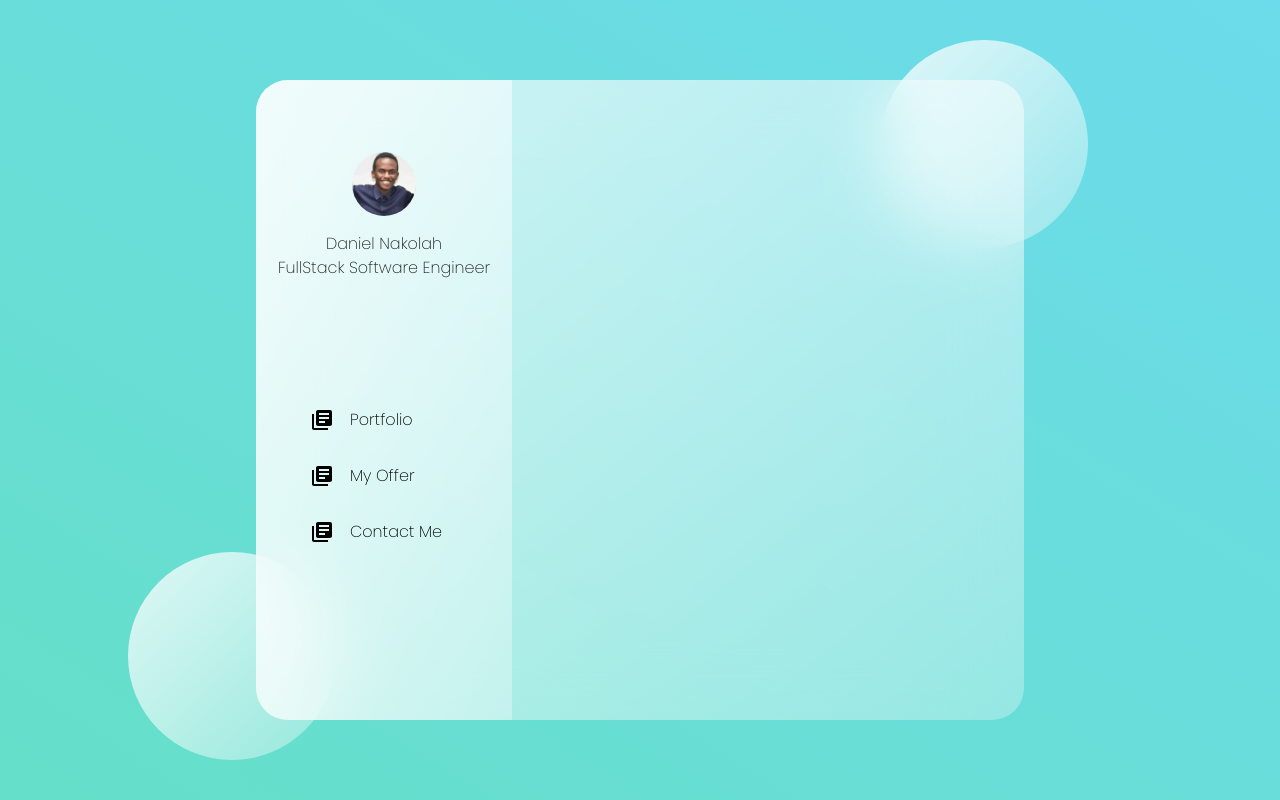
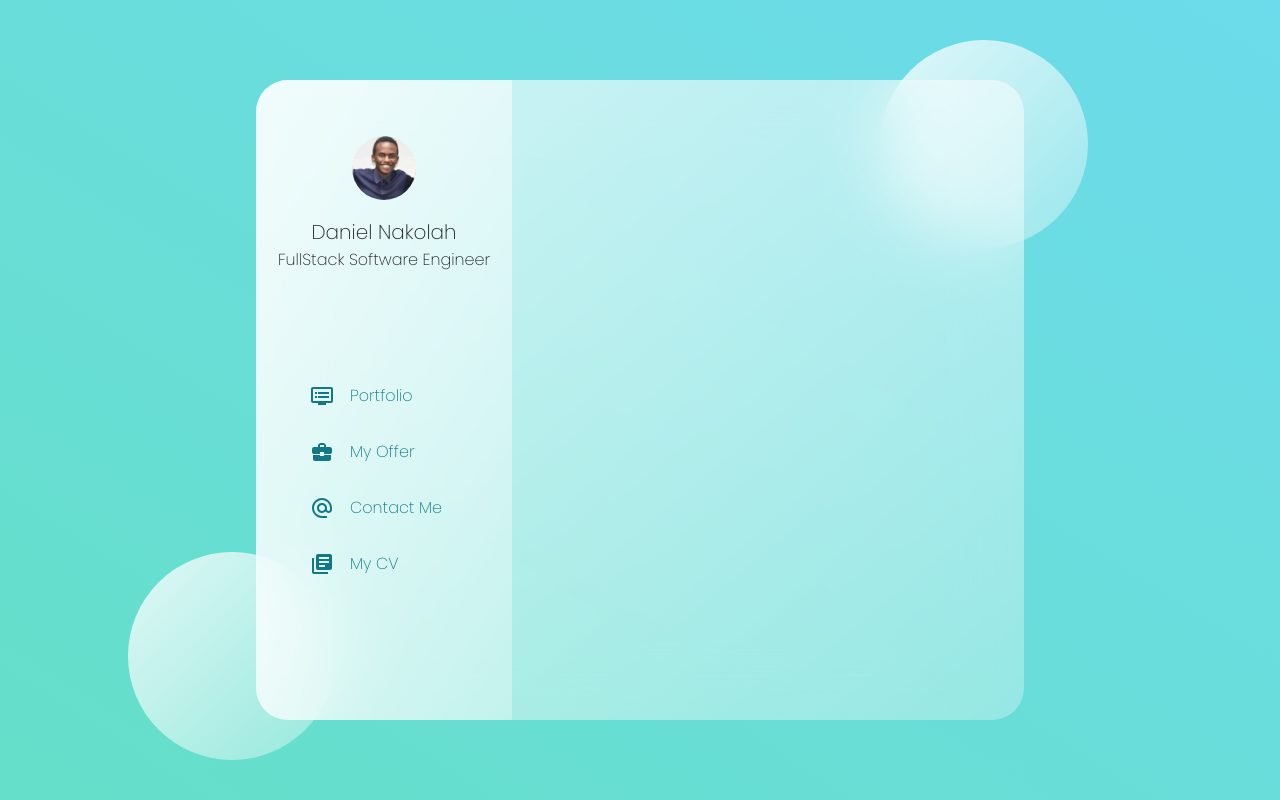
Before and after one commit to isnakolah/portfolio-client, a React (Create React App) app: page / in a window 1280 px wide. Built offline with nearby package versions, Linux system fonts and the light colour scheme.

Commit message:
Add hover characteristics

```diff
--- a/src/components/SideBar.js
+++ b/src/components/SideBar.js
@@ -11,13 +11,16 @@ import {
 import { makeStyles } from "@material-ui/core/styles";
 import React from "react";
 import LibraryBooksIcon from "@material-ui/icons/LibraryBooks";
+import AlternateEmailIcon from "@material-ui/icons/AlternateEmail";
+import BusinessCenterIcon from "@material-ui/icons/BusinessCenter";
+import DvrIcon from "@material-ui/icons/Dvr";
 
 import profilePhoto from "../assets/images/profile-photo.jpg";
+import { mainAreaBackground, navLinkBackground } from "../utils/colors";
 
 const useStyles = makeStyles(() => ({
   root: {
-    background:
-      "linear-gradient(to right bottom,rgba(255, 255, 255, 0.7),rgba(255, 255, 255, 0.3))",
+    background: mainAreaBackground,
     textAlign: "center",
     borderRadius: "2rem 0 0 2rem",
     fontSize: "0.85rem",
@@ -30,21 +33,25 @@ const useStyles = makeStyles(() => ({
       width: "4rem",
       height: "4rem",
       borderRadius: "50%",
-      marginLeft: "auto",
-      marginRight: "auto",
+      margin: "0 auto 0 auto",
     },
   },
   nav: {
-    "& div, a": {
+    "& a": {
       margin: "1rem 0 1rem 0",
-      color: "inherit",
+      borderRadius: "2rem",
+      color: "rgb(18 120 134)",
+      "&:hover": {
+        background: navLinkBackground,
+      },
       "& span": {
         padding: "0rem 1rem",
       },
     },
   },
   active: {
-    color: "red !important",
+    color: "rgb(43 73 97) !important",
+    background: navLinkBackground,
   },
 }));
 
@@ -63,7 +70,7 @@ const SideBar = () => {
         <Card className={classes.card}>
           <CardMedia image={profilePhoto} alt="profile photo" component="img" />
           <CardContent>
-            <Typography>Daniel Nakolah</Typography>
+            <Typography variant="h6">Daniel Nakolah</Typography>
             <Typography>FullStack Software Engineer</Typography>
           </CardContent>
         </Card>
@@ -75,7 +82,7 @@ const SideBar = () => {
             to="/portfolio"
             activeClassName={classes.active}
           >
-            <LibraryBooksIcon />
+            <DvrIcon />
             <Typography component="span">Portfolio</Typography>
           </ListItem>
           <ListItem
@@ -83,7 +90,7 @@ const SideBar = () => {
             to="/my-offer"
             activeClassName={classes.active}
           >
-            <LibraryBooksIcon />
+            <BusinessCenterIcon />
             <Typography component="span">My Offer</Typography>
           </ListItem>
           <ListItem
@@ -91,8 +98,16 @@ const SideBar = () => {
             to="/contact-me"
             activeClassName={classes.active}
           >
+            <AlternateEmailIcon />
+            <Typography component="span">Contact Me</Typography>
+          </ListItem>
+          <ListItem
+            component={NavLink}
+            to="/my-cv"
+            activeClassName={classes.active}
+          >
             <LibraryBooksIcon />
-            <Typography component="span">Contact Me</Typography>
+            <Typography component="span">My CV</Typography>
           </ListItem>
         </List>
       </Grid>
```
